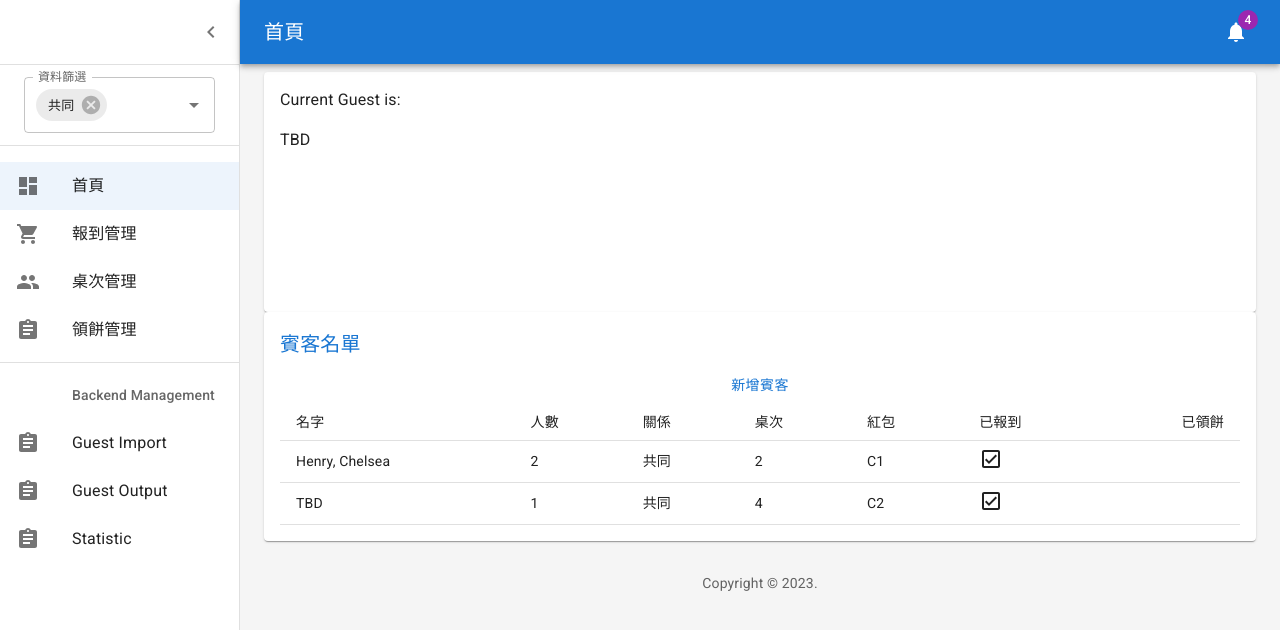
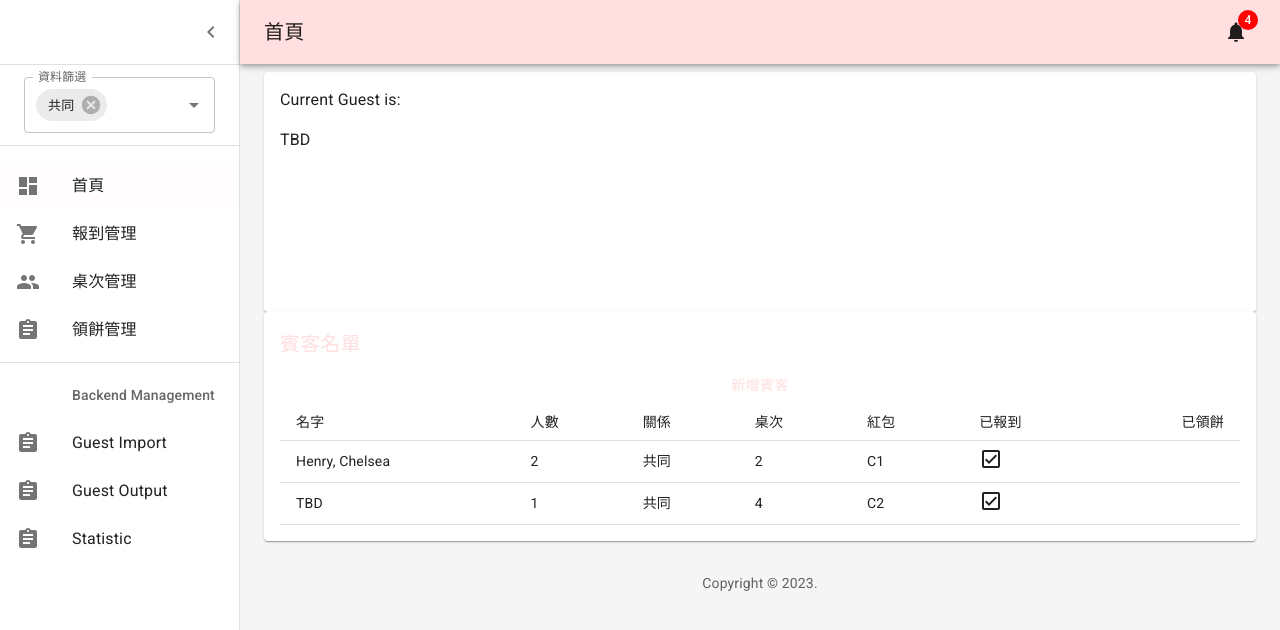
Before and after one commit to lionpowder/wedding-register, a React (Create React App) app: page / in a window 1280 px wide. Shown: the top 630 px of the page. Built offline with nearby package versions, Linux system fonts and the light colour scheme.

Commit message:
add MUI global theme

```diff
--- a/src/index.js
+++ b/src/index.js
@@ -3,6 +3,8 @@ import ReactDOM from "react-dom/client";
 import App from "./App";
 import reportWebVitals from "./reportWebVitals";
 import { PageProvider } from "./context/pageContext";
+import { ThemeProvider } from "@mui/material/styles";
+import theme from "./theme";
 
 import "@fontsource/roboto/300.css";
 import "@fontsource/roboto/400.css";
@@ -13,9 +15,11 @@ import "./index.css";
 const root = ReactDOM.createRoot(document.getElementById("root"));
 root.render(
   <React.StrictMode>
-    <PageProvider>
-      <App />
-    </PageProvider>
+    <ThemeProvider theme={theme}>
+      <PageProvider>
+        <App />
+      </PageProvider>
+    </ThemeProvider>
   </React.StrictMode>
 );
 
--- /dev/null
+++ b/src/theme.js
@@ -0,0 +1,23 @@
+import { createTheme } from "@mui/material/styles";
+import { red } from "@mui/material/colors";
+
+// A custom theme for this app
+const theme = createTheme({
+  palette: {
+    mode: "light",
+    primary: {
+      main: "#FFDFDF",
+    },
+    secondary: {
+      main: "#FF0000",
+    },
+    error: {
+      main: red.A400,
+    },
+    background: {
+      default: "#333", // Dark grey color
+    },
+  },
+});
+
+export default theme;
```
